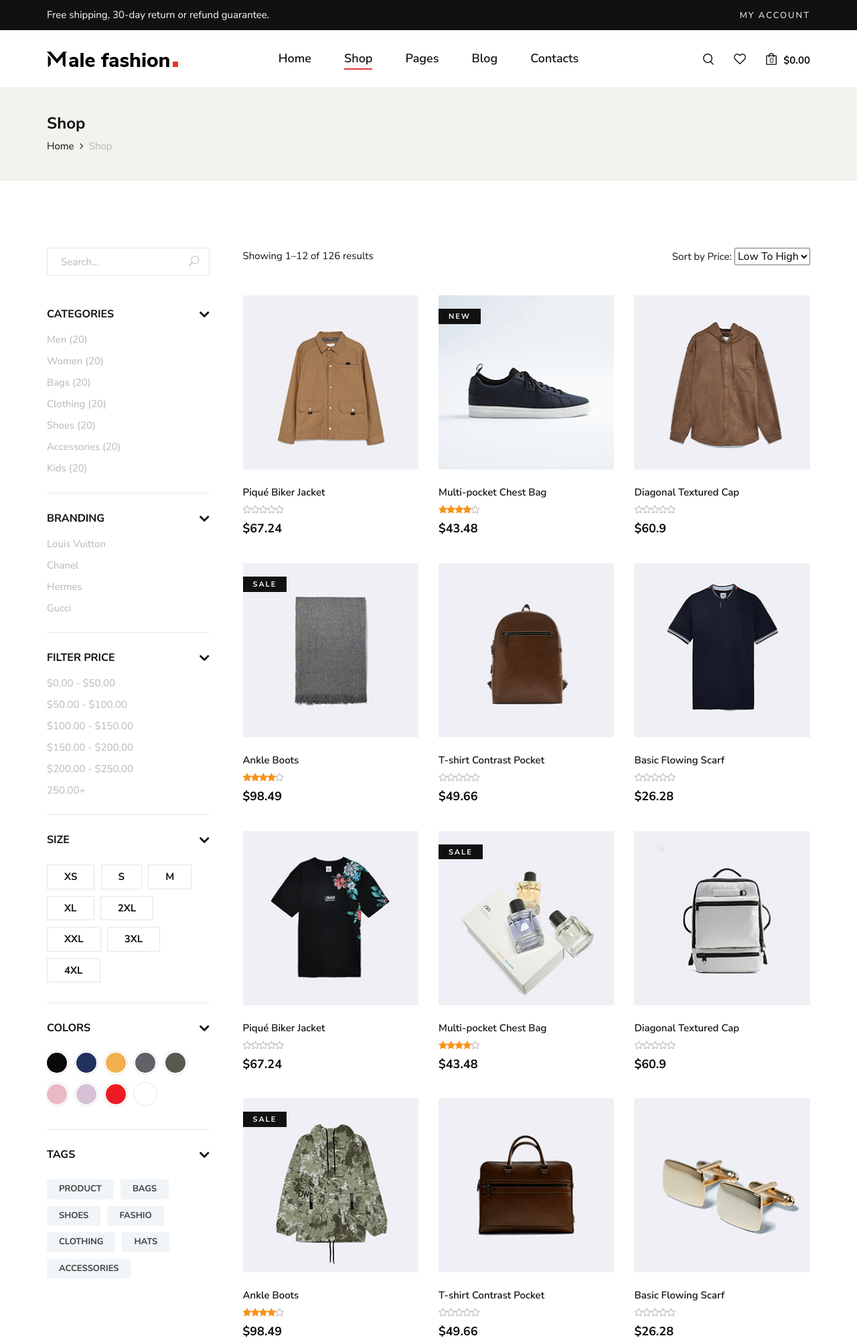
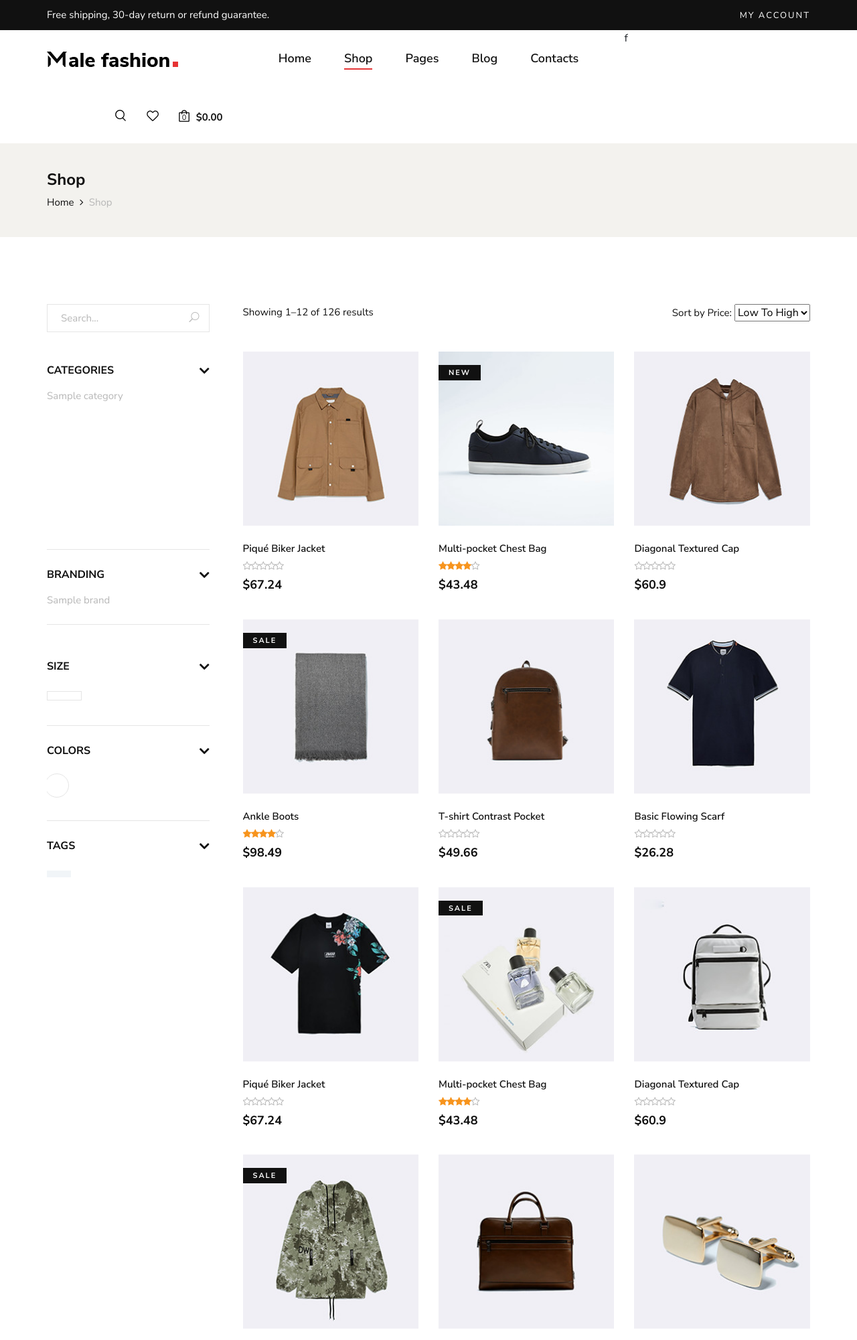
Before and after one commit to khalidsaadat/soen341, a PHP site: page /shop in a window 1280 px wide. Shown: the top 2001 px of the page at 67% size. Run offline with PHP 8.4, Linux system fonts and the light colour scheme; tables that the repository leaves empty or names only in its code hold one stand-in row (values such as "Sample post"); some libraries are stand-ins or nearby versions.

Commit message:
created filter side bar #50

```diff
--- a/app/controllers/ProductController.php
+++ b/app/controllers/ProductController.php
@@ -70,7 +70,7 @@ class ProductController extends Controller{
                     $price = $_POST['price'];
                     $quantities = $_POST['quantity'];
                     $size = serialize($_POST['size']);
-
+                    // red, blue, yellow
                     $colors = array_map('trim', explode(',', $_POST['colors']));
                     $serialized_colors = serialize($colors);
 
--- a/app/controllers/ShopController.php
+++ b/app/controllers/ShopController.php
@@ -5,8 +5,72 @@ class ShopController extends Controller{
 	// Function that shows the index page when you type 'localhost'
 	public function index(){
 
+		$all_brands = $this->model('Brand')->getAll();
+
+
+		$all_categories = $this->model('Category')->getAll();
+
+
+
+		// Colors for sidebar
+		$all_colors_serialized = $this->model('Product')->getAllColors();
+
+		$all_colors_str = '';
+		foreach($all_colors_serialized as $color) {
+			$color_array = (array) $color; // array of serialized colors
+			$unserialized_color = unserialize($color_array['colors']); //--> red, blue, yellow
+
+			$all_colors_str .= ',' . implode(', ', array_map("ucfirst", $unserialized_color));
+		}
+
+		// all colors stored in array
+		// remove the first comma from the colors string
+		$colors = ltrim($all_colors_str, ',');
+		$all_colors = array_unique(array_map('trim', explode(',', $colors)));
+
+
+
+
+
+		// Sizes for sidebar
+		$all_sizes_serialized = $this->model('Product')->getAllSizes();
+
+		$all_sizes_str = '';
+		foreach($all_sizes_serialized as $sizes) {
+			$size_array = (array) $sizes; // array of serialized colors
+			$unserialized_size = unserialize($size_array['size']); //--> red, blue, yellow
+
+			$all_sizes_str .= ',' . implode(', ', array_map("ucfirst", $unserialized_size));
+		}
+
+		// all colors stored in array
+		// remove the first comma from the colors string
+		$size = ltrim($all_sizes_str, ',');
+		$all_size = array_unique(array_map('trim', explode(',', $size)));
+
+
+
+
+
+		// TAGS for sidebar
+		$all_keywords_serialized = $this->model('Product')->getAllKeywords();
+
+		$all_keywords_str = '';
+		foreach($all_keywords_serialized as $keyword) {
+			$keyword_array = (array) $keyword; // array of serialized colors
+			$unserialized_keyword = unserialize($keyword_array['keywords']); //--> red, blue, yellow
+
+			$all_keywords_str .= ',' . implode(', ', array_map("ucfirst", $unserialized_keyword));
+		}
+
+		// all colors stored in array
+		// remove the first comma from the colors string
+		$keywords = ltrim($all_keywords_str, ',');
+		$all_keywords = array_unique(array_map('trim', explode(',', $keywords)));
+
+
 		// Send the 'products' variable to the View for rendering it to the webpage.
-		$this->view('shop/index');
+		$this->view('shop/index', ['brands'=>$all_brands, 'categories'=>$all_categories, 'colors'=>$all_colors, 'size'=>$all_size, 'keywords'=>$all_keywords]);
 	}
 
     public function product($product_id) {
--- a/app/models/Product.php
+++ b/app/models/Product.php
@@ -19,6 +19,41 @@ class Product extends Model{
         $stmt->setFetchMode(PDO::FETCH_CLASS, 'Product');
         return $stmt->fetch();
     }
+
+    // get all the colors of each product from the product table
+    public function getAllColors() {
+        $stmt = self::$_connection->prepare("SELECT colors FROM product");
+        $stmt->execute();
+    	$stmt->setFetchMode(PDO::FETCH_CLASS, 'Product');
+		return $stmt->fetchAll();
+    }
+
+    public function getAllSizes() {
+        $stmt = self::$_connection->prepare("SELECT size FROM product");
+        $stmt->execute();
+    	$stmt->setFetchMode(PDO::FETCH_CLASS, 'Product');
+		return $stmt->fetchAll();
+    }
+
+
+
+    public function getAllKeywords() {
+        $stmt = self::$_connection->prepare("SELECT keywords FROM product");
+        $stmt->execute();
+    	$stmt->setFetchMode(PDO::FETCH_CLASS, 'Product');
+		return $stmt->fetchAll();
+    }
+
+
+
+    public function getAllPrice() {
+        $stmt = self::$_connection->prepare("SELECT price FROM product");
+        $stmt->execute();
+    	$stmt->setFetchMode(PDO::FETCH_CLASS, 'Product');
+		return $stmt->fetchAll();
+    }
+
+
 
     public function insert(){
 	    $stmt = self::$_connection->prepare("INSERT INTO product(name, brand_id, categories, price, quantity_available, size, colors, keywords, reward_point, promotion, images, description)
--- a/app/views/shop/index.php
+++ b/app/views/shop/index.php
@@ -20,7 +20,7 @@
                             <li><a href="./contact.html">Contacts</a></li>
                         </ul>
                     </nav>
-                </div>
+                </div>f
                 <div class="col-lg-3 col-md-3">
                     <div class="header__nav__option">
                         <a href="#" class="search-switch"><img src="/assets/img/icon/search.png" alt=""></a>
@@ -53,6 +53,9 @@
     </section>
     <!-- Breadcrumb Section End -->
 
+
+
+
     <!-- Shop Section Begin -->
     <section class="shop spad">
         <div class="container">
@@ -75,7 +78,7 @@
                                         <div class="card-body">
                                             <div class="shop__sidebar__categories">
                                                 <ul class="nice-scroll">
-                                                    <li><a href="#">Men (20)</a></li>
+                                                    <!-- <li><a href="#">Men (20)</a></li>
                                                     <li><a href="#">Women (20)</a></li>
                                                     <li><a href="#">Bags (20)</a></li>
                                                     <li><a href="#">Clothing (20)</a></li>
@@ -83,7 +86,22 @@
                                                     <li><a href="#">Accessories (20)</a></li>
                                                     <li><a href="#">Kids (20)</a></li>
                                                     <li><a href="#">Kids (20)</a></li>
-                                                    <li><a href="#">Kids (20)</a></li>
+                                                    <li><a href="#">Kids (20)</a></li> -->
+
+                                                    <?php
+                                                        $categories = $model['categories'];
+
+                                                        foreach($categories as $test) {
+                                                            $category_name = $test->category_name;
+
+                                                            echo "
+                                                                <li><a href='#'>$category_name</a></li>
+                                                            ";
+                                                        }
+                                                    ?>
+
+
+
                                                 </ul>
                                             </div>
                                         </div>
@@ -97,17 +115,30 @@
                                         <div class="card-body">
                                             <div class="shop__sidebar__brand">
                                                 <ul>
-                                                    <li><a href="#">Louis Vuitton</a></li>
+                                                    <!-- <li><a href="#">Louis Vuitton</a></li>
                                                     <li><a href="#">Chanel</a></li>
                                                     <li><a href="#">Hermes</a></li>
-                                                    <li><a href="#">Gucci</a></li>
+                                                    <li><a href="#">Gucci</a></li> -->
+
+                                                    <?php
+                                                        $brands = $model['brands'];
+
+                                                        foreach($brands as $test) {
+                                                            $brand_name = $test->brand_name;
+
+                                                            echo "
+                                                                <li><a href='#'>$brand_name</a></li>
+                                                            ";
+                                                        }
+                                                    ?>
+
                                                 </ul>
                                             </div>
                                         </div>
                                     </div>
                                 </div>
                                 <div class="card">
-                                    <div class="card-heading">
+                                    <!-- <div class="card-heading">
                                         <a data-toggle="collapse" data-target="#collapseThree">Filter Price</a>
                                     </div>
                                     <div id="collapseThree" class="collapse show" data-parent="#accordionExample">
@@ -120,10 +151,11 @@
                                                     <li><a href="#">$150.00 - $200.00</a></li>
                                                     <li><a href="#">$200.00 - $250.00</a></li>
                                                     <li><a href="#">250.00+</a></li>
+
                                                 </ul>
                                             </div>
                                         </div>
-                                    </div>
+                                    </div> -->
                                 </div>
                                 <div class="card">
                                     <div class="card-heading">
@@ -132,7 +164,7 @@
                                     <div id="collapseFour" class="collapse show" data-parent="#accordionExample">
                                         <div class="card-body">
                                             <div class="shop__sidebar__size">
-                                                <label for="xs">xs
+                                                <!-- <label for="xs">xs
                                                     <input type="radio" id="xs">
                                                 </label>
                                                 <label for="sm">s
@@ -155,7 +187,25 @@
                                                 </label>
                                                 <label for="4xl">4xl
                                                     <input type="radio" id="4xl">
-                                                </label>
+                                                </label> -->
+
+                                                <?php
+
+
+                                                    $all_si = $model['size'];
+                                                    foreach($all_si as $sizes) {
+                                                        echo "
+                                                            <label for='sm'>$sizes
+                                                                 <input type='radio' id='sm'>
+                                                            </label>
+                                                        ";
+                                                    }
+
+
+
+                                                ?>
+
+
                                             </div>
                                         </div>
                                     </div>
@@ -167,7 +217,7 @@
                                     <div id="collapseFive" class="collapse show" data-parent="#accordionExample">
                                         <div class="card-body">
                                             <div class="shop__sidebar__color">
-                                                <label class="c-1" for="sp-1">
+                                                <!-- <label class="c-1" for="sp-1">
                                                     <input type="radio" id="sp-1">
                                                 </label>
                                                 <label class="c-2" for="sp-2">
@@ -193,7 +243,24 @@
                                                 </label>
                                                 <label class="c-9" for="sp-9">
                                                     <input type="radio" id="sp-9">
-                                                </label>
+                                                </label> -->
+
+                                                <?php
+
+
+                                                    $all_color = $model['colors'];
+                                                    foreach($all_color as $color) {
+                                                        echo "
+                                                            <label style='background: $color;' for='sp-2'>
+                                                                <input type='radio' id='sp-2'>
+                                                            </label>
+                                                        ";
+                                                    }
+
+                                                ?>
+
+
+
                                             </div>
                                         </div>
                                     </div>
@@ -205,13 +272,28 @@
                                     <div id="collapseSix" class="collapse show" data-parent="#accordionExample">
                                         <div class="card-body">
                                             <div class="shop__sidebar__tags">
-                                                <a href="#">Product</a>
+                                                <!-- <a href="#">Product</a>
                                                 <a href="#">Bags</a>
                                                 <a href="#">Shoes</a>
                                                 <a href="#">Fashio</a>
                                                 <a href="#">Clothing</a>
                                                 <a href="#">Hats</a>
-                                                <a href="#">Accessories</a>
+                                                <a href="#">Accessories</a> -->
+
+                                                <?php
+
+
+                                                   $all_keyword = $model['keywords'];
+                                                   foreach($all_keyword as $keyword) {
+                                                       echo "
+                                                            <a href='#'>$keyword</a>
+                                                       ";
+                                                   }
+
+                                               ?>
+
+
+
                                             </div>
                                         </div>
                                     </div>
```
